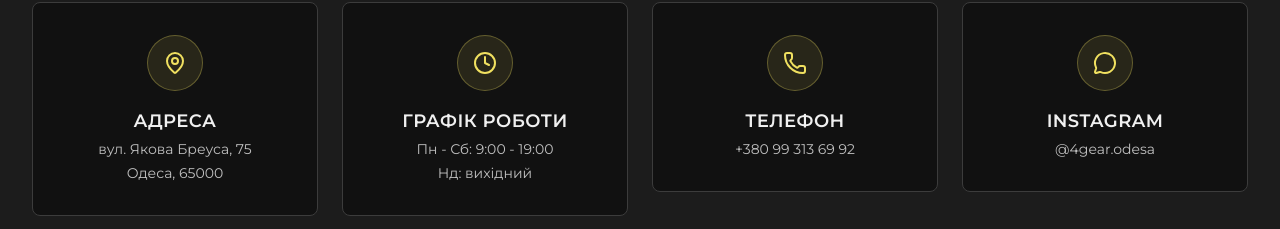
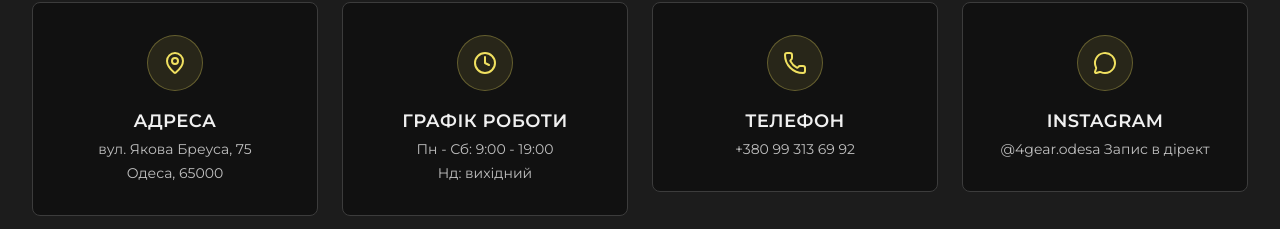
Before and after one commit to dimafisher92/auto, a Next.js app: page / in a window 1280 px wide. Shown: the part 5658-5887 px from the top of the page. Built offline with nearby package versions, Linux system fonts and the light colour scheme.

Commit message:
feat: update Instagram contact line to include Запис в дірект

```diff
--- a/components/contacts.tsx
+++ b/components/contacts.tsx
@@ -21,7 +21,7 @@ const contactInfo = [
   {
     icon: MessageCircle,
     title: "Instagram",
-    lines: ["@4gear.odesa"],
+    lines: ["@4gear.odesa Запис в дірект"],
     href: "https://www.instagram.com/4gear.odesa",
   },
 ]
```
